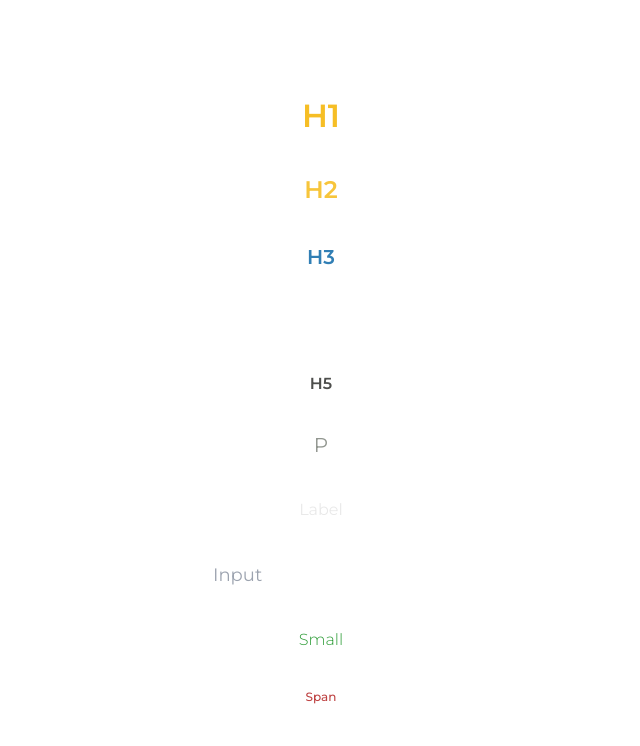
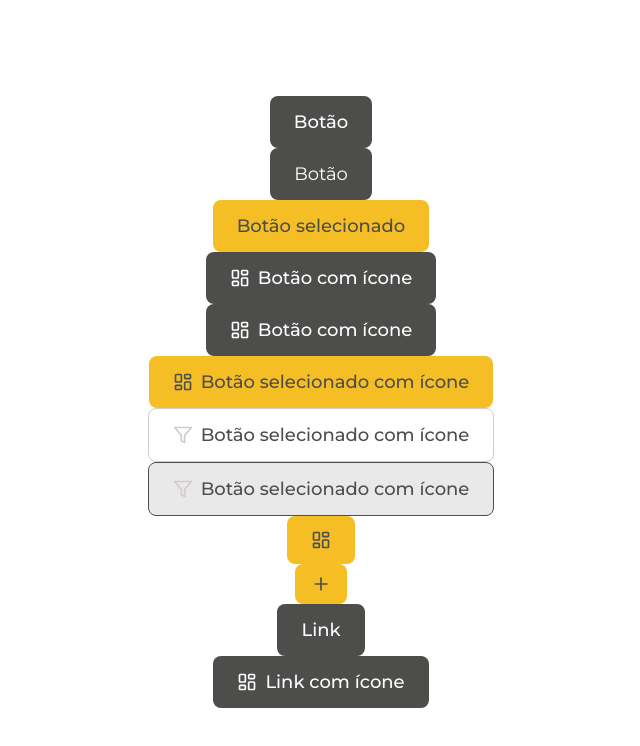
Before and after one commit to GustavoLemes97/financeiro, a Next.js app: page / in a window 1280 px wide. Shown: the top 746 px of the page, without its empty margins (319-959 px from the left). Built offline with nearby package versions, Linux system fonts and the light colour scheme.

Commit message:
criar buttons e links

```diff
--- a/package.json
+++ b/package.json
@@ -9,6 +9,7 @@
     "lint": "next lint"
   },
   "dependencies": {
+    "@radix-ui/react-slot": "^1.1.0",
     "class-variance-authority": "^0.7.0",
     "clsx": "^2.1.1",
     "lucide-react": "^0.438.0",
--- a/src/app/page.tsx
+++ b/src/app/page.tsx
@@ -1,18 +1,22 @@
-import Image from "next/image";
+import { Button } from "@/components/ui/button";
+import { Link } from "@/components/ui/link";
+import { LucideLayoutDashboard as Dashboard, Filter, Plus } from "lucide-react";
 
 export default function Home() {
   return (
     <main className="flex min-h-screen flex-col items-center justify-between p-24">
-     <h1 className="text-yellow">H1</h1>
-     <h2 className="text-soft-yellow">H2</h2>
-     <h3 className="text-blue">H3</h3>
-     <h4 className="text-white">H4</h4>
-     <h5 className="text-grey">H5</h5>
-     <p className="text-grey-2">P</p>
-     <label className="text-soft-grey" htmlFor="">Label</label>
-     <input type="text" placeholder="Input" className="border-none text-soft-grey-2" />
-     <small className="text-green">Small</small>
-     <span className="text-red">Span</span>
+      <Button onClick={()=> console.log("teste")}>Botão</Button>
+      <Button font={"thin"}>Botão</Button>
+      <Button variant={"selected"}>Botão selecionado</Button>
+      <Button><Dashboard width={20} />Botão com ícone</Button>
+      <Button><Dashboard width={20} />Botão com ícone</Button>
+      <Button variant={"selected"}><Dashboard width={20} />Botão selecionado com ícone</Button>
+      <Button variant={"filter"}><Filter width={20} color="#D3CCCC" />Botão selecionado com ícone</Button>
+      <Button variant={"grey"}><Filter width={20} color="#D3CCCC" />Botão selecionado com ícone</Button>
+      <Button variant={"selected"}><Dashboard width={20} /></Button>
+      <Button variant={"small"}><Plus width={20} /></Button>
+      <Link href={"/teste"}>Link</Link>
+      <Link href={"/teste"}><Dashboard width={20} />Link com ícone</Link>
     </main>
   );
 }
--- /dev/null
+++ b/src/components/ui/button.tsx
@@ -0,0 +1,51 @@
+import * as React from "react";
+import { Slot } from "@radix-ui/react-slot";
+import { cva, type VariantProps } from "class-variance-authority";
+
+import { cn } from "@/lib/utils";
+
+const buttonVariants = cva(
+  "inline-flex items-center justify-center py-3 px-6 gap-2 rounded-lg hover:opacity-85 hover:transition hover:duration-300",
+  {
+    variants: {
+      variant: {
+        default: "text-white bg-grey",
+        selected: "text-grey bg-yellow",
+        filter:
+          "text-grey border border-soft-grey-2 bg-white hover:border-grey",
+        grey: "text-grey border border-grey bg-soft-grey",
+        small: "py-2 px-4 text-grey bg-yellow",
+      },
+      font: {
+        default: "text-base font-medium lg:text-lg",
+        thin: "text-base font-normal lg:text-lg",
+      },
+    },
+    defaultVariants: {
+      variant: "default",
+      font: "default",
+    },
+  }
+);
+
+export interface ButtonProps
+  extends React.ButtonHTMLAttributes<HTMLButtonElement>,
+    VariantProps<typeof buttonVariants> {
+  asChild?: boolean;
+}
+
+const Button = React.forwardRef<HTMLButtonElement, ButtonProps>(
+  ({ className, variant, font, asChild = false, ...props }, ref) => {
+    const Comp = asChild ? Slot : "button";
+    return (
+      <Comp
+        className={cn(buttonVariants({ variant, font, className }))}
+        ref={ref}
+        {...props}
+      />
+    );
+  }
+);
+Button.displayName = "Button";
+
+export { Button, buttonVariants };
--- /dev/null
+++ b/src/components/ui/link.tsx
@@ -0,0 +1,15 @@
+import NextLink, { LinkProps } from "next/link";
+import { Button, ButtonProps } from "./button";
+
+type Props = Omit<ButtonProps, "onClick" | "onMouseEnter" | "onTouchStart"> &
+  LinkProps;
+
+export function Link({ href, children }: Props) {
+  return (
+    <Button asChild>
+      <NextLink href={href} target="_blank" rel="noopener noreferrer">
+        {children}
+      </NextLink>
+    </Button>
+  );
+}
--- a/tailwind.config.ts
+++ b/tailwind.config.ts
@@ -22,11 +22,6 @@ const config: Config = {
   			red: '#BD4040',
   			'red-2': '#FFCCCC'
   		},
-  		borderRadius: {
-  			lg: 'var(--radius)',
-  			md: 'calc(var(--radius) - 2px)',
-  			sm: 'calc(var(--radius) - 4px)'
-  		}
   	}
   },
   plugins: [require("tailwindcss-animate")],
```
Also changed, not shown: 1 other file (tests, documents, lock files or other folders).
